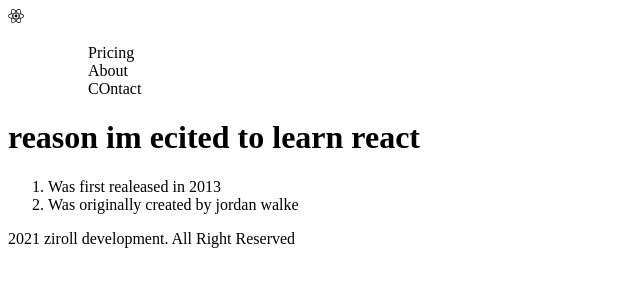
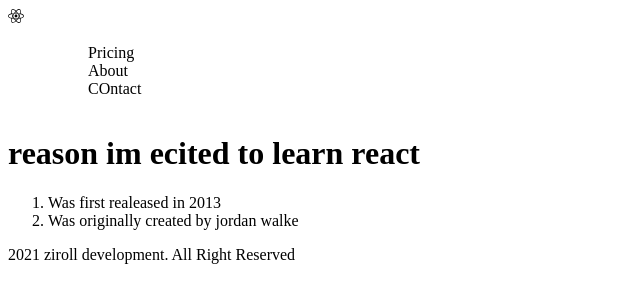
Before and after one commit to IdowuJosiah/tutorial-with-janekky, a React (Create React App) app: page / in a window 1280 px wide. Shown: the top 302 px of the page, without its empty margins (0-640 px from the left). Built offline with nearby package versions, Linux system fonts and the light colour scheme.

Commit message:
styled the header by  adding the classname josiah header

```diff
--- a/src/index.css
+++ b/src/index.css
@@ -1,3 +1,3 @@
-.bsd{
-
+.header-josiah{
+    display: flex;
 }
--- a/src/index.js
+++ b/src/index.js
@@ -6,7 +6,7 @@
 
  const Header = () =>{
     return (
-        <header className="header">
+        <header className="header-josiah">
             <nav>
                 <div>
                     <FaReact/>
```
